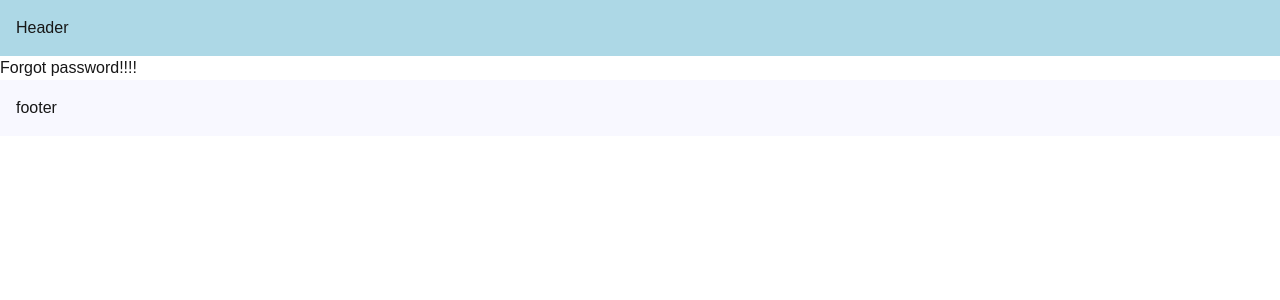
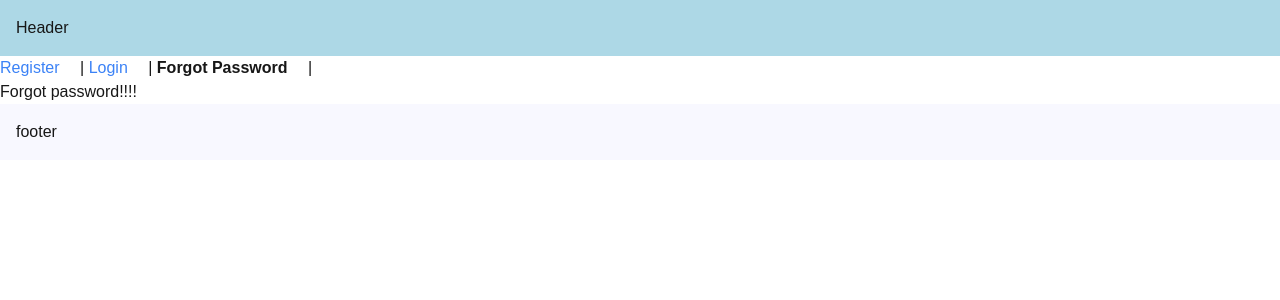
Before and after one commit to mayyu9/next-routing, a Next.js app: page /forgot-password in a window 1280 px wide. Shown: the top 300 px of the page. Built offline with nearby package versions, Linux system fonts and the light colour scheme.

Commit message:
setting active link for the route

```diff
--- /dev/null
+++ b/src/app/(auth)/layout.tsx
@@ -0,0 +1,35 @@
+"use client"
+import Link from "next/link";
+import { usePathname } from "next/navigation";
+
+const navLinks = [
+    {name: 'Register', href: '/register'},
+    {name: 'Login', href: '/login'},
+    {name: 'Forgot Password', href: '/forgot-password'}
+];
+
+export default function AuthLayout({
+    children
+}: {
+    children: React.ReactNode
+}) {
+
+    const pathName =  usePathname();
+    return(
+        <div>
+            {
+                navLinks.map( link => {
+                    const isActive = pathName.startsWith(link.href);
+
+                    return (
+                    <>
+                    <Link href={link.href} key={link.name} className={isActive ? 'font-bold mr-4': 'text-blue-500 mr-4'}>{link.name}</Link>
+                    {' | '}
+                    </>
+                    )
+                })
+            }
+            {children}
+        </div>
+    )
+}
```
Also changed, not shown: Layout-navigation.txt.
